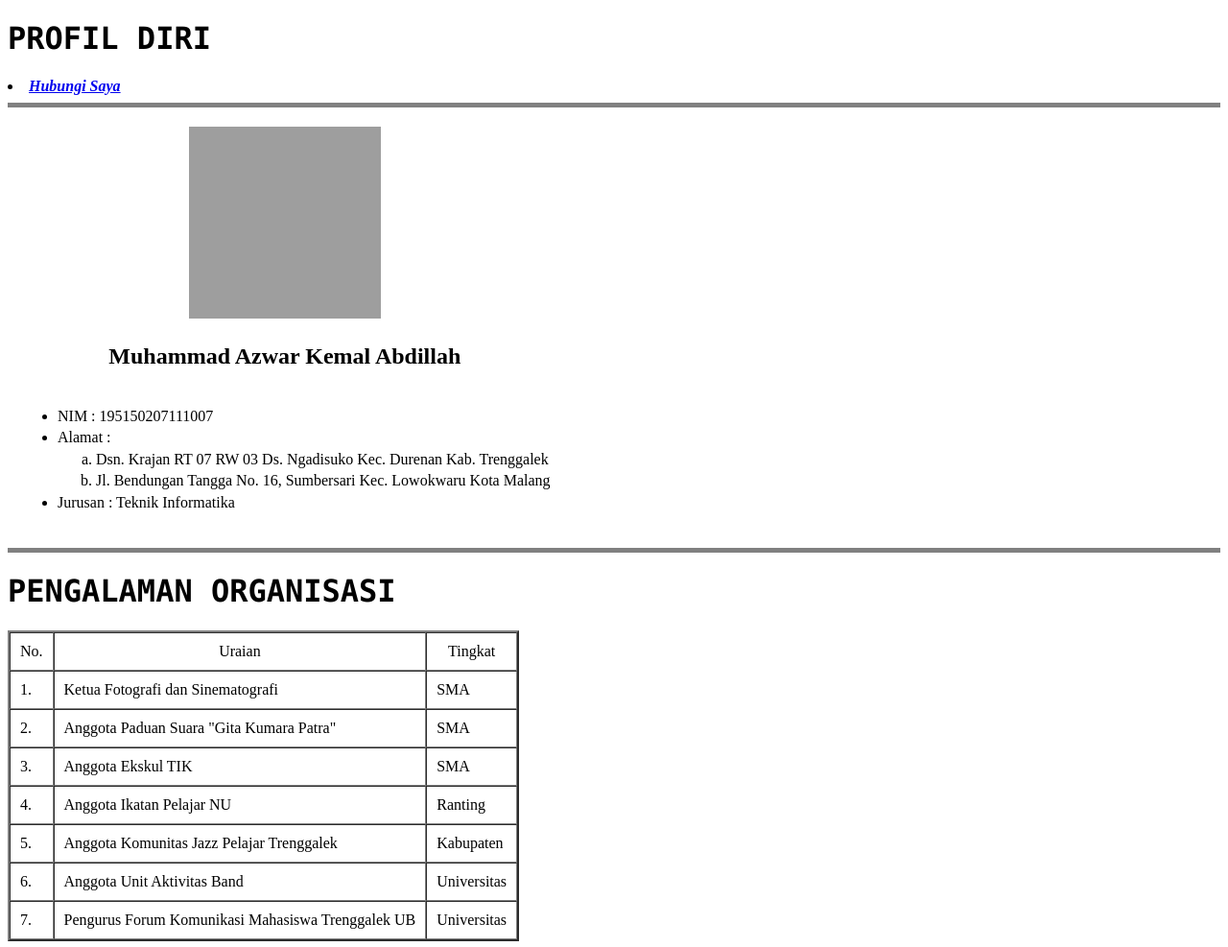
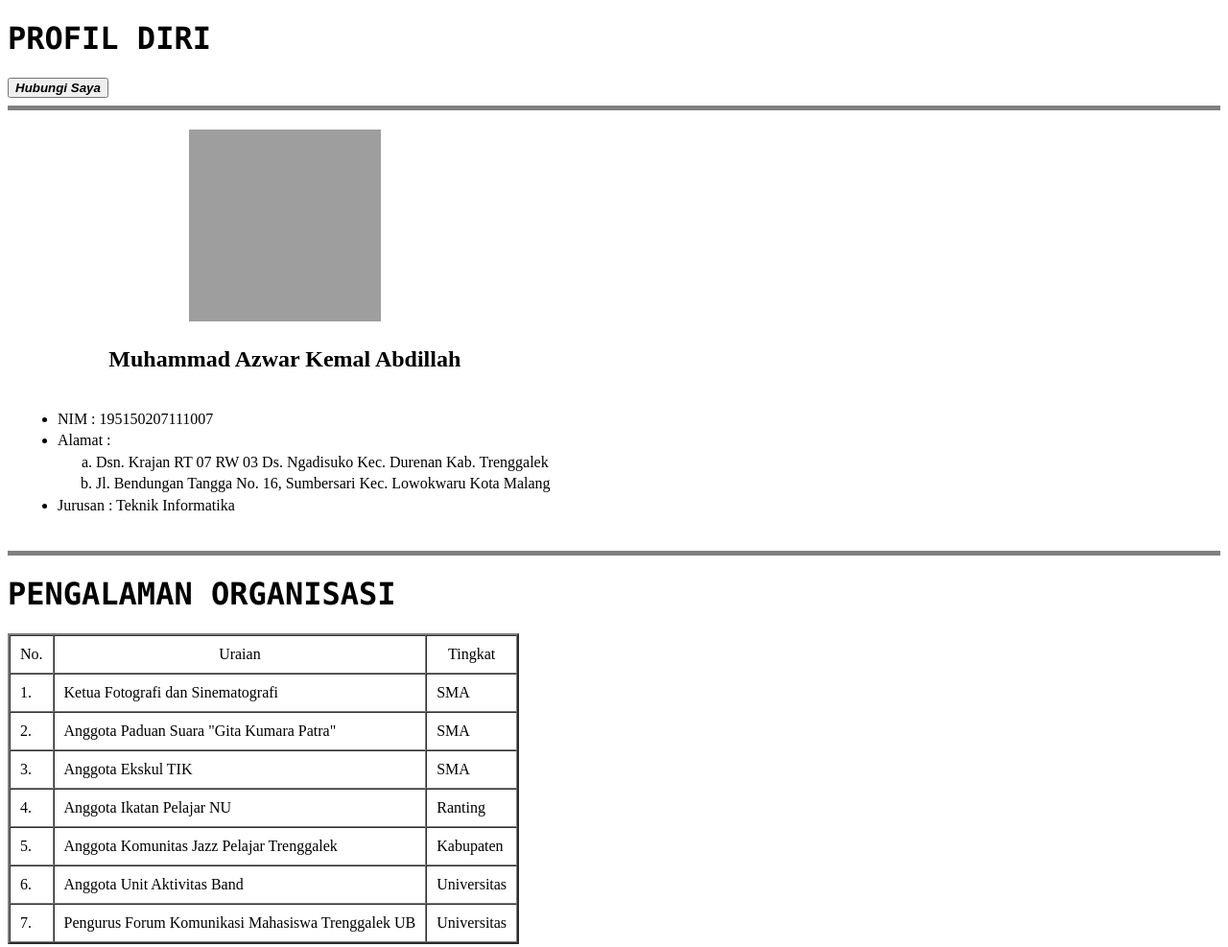
Before and after one commit to kemal003/Topik9IMK, a plain HTML site: page Beranda.html in a window 1280 px wide. Shown: the top 987 px of the page at 96% size. Drawn offline with Linux system fonts and the light colour scheme; grey boxes are pictures that could not be loaded.

Commit message:
Update Beranda.html

```diff
--- a/Beranda.html
+++ b/Beranda.html
@@ -8,7 +8,7 @@
 
 <body>
 	<h1><font face="Consolas">PROFIL DIRI</font></h1>
-	<li><a href="./Hubungi Saya.html"><b><i>Hubungi Saya</i></b></li></a>
+	<a href="./Hubungi Saya.html"><button><b><i>Hubungi Saya</i></b></button></a>
 	<hr size="5" noshade>
 	<table cellpadding="10">
 		<tr>
```
